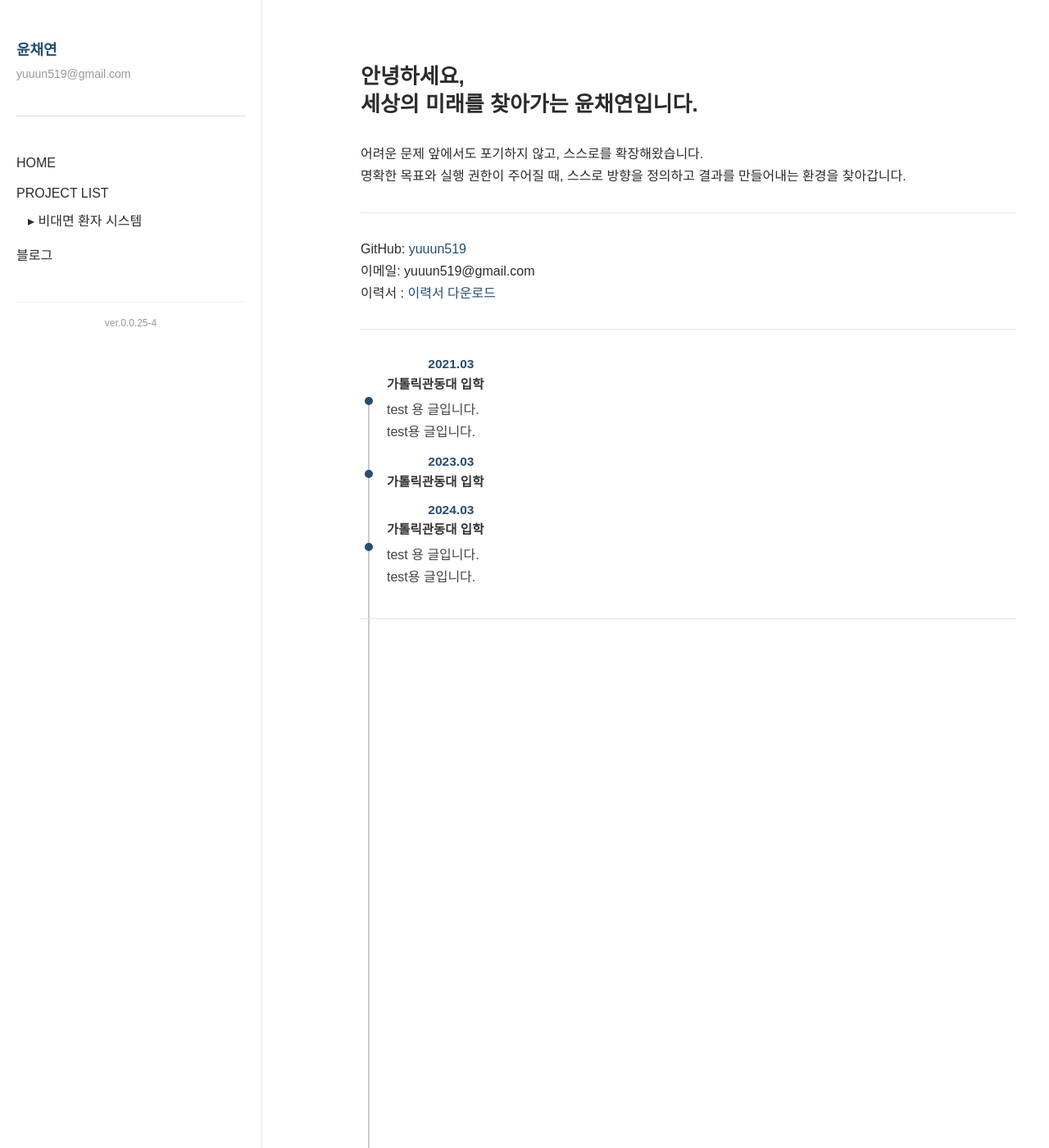
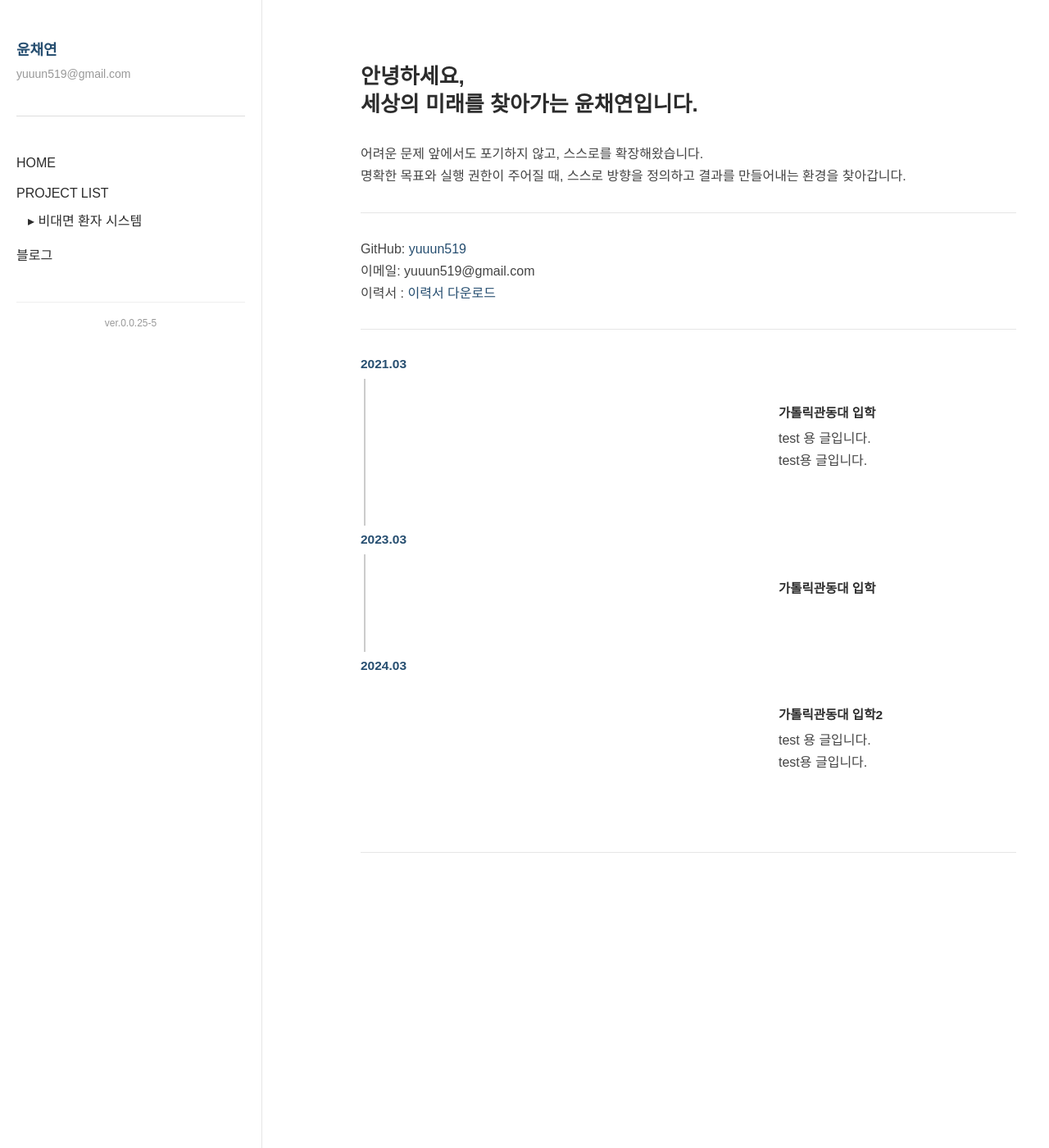
Before and after one commit to yuuun519/yuuun519.github.io, a Jekyll site: the page built from index.md, in a window 1280 px wide and 1400 px high. Shown: the whole window at 82% size. Built offline with Jekyll 4.4.1, drawn with Linux system fonts in a browser that asks for light colours; some web fonts are replaced.

Commit message:
ver 0.0.25-5

```diff
--- a/_layouts/default.html
+++ b/_layouts/default.html
@@ -44,7 +44,7 @@
 
 <!-- sidebar-footer/ver -->
 <div class="sidebar-footer">
-  ver.0.0.25-4
+  ver.0.0.25-5
 </div>
     </aside>
 
--- a/assets/style.css
+++ b/assets/style.css
@@ -120,76 +120,56 @@ p {
 }
 
 /* timeline*/
+.timeline {
+  list-style: none;
+  margin: 0;
+  padding: 0;
+  position: relative;
+}
+
 .timeline li {
-  display: flex;
-  align-items: center; /* 변경: 선 기준으로 항목 수직 정렬 */
   position: relative;
-  margin-bottom: 32px; /* 간격 조정 */
+  padding-left: 20px;
+  margin-bottom: 40px;
+}
+
+.timeline li:not(:last-child)::after {
+  content: '';
+  position: absolute;
+  top: 30px; /* 선 시작점: 첫줄 아래 */
+  left: 4px;  /* 선 위치 (살짝 우측으로) */
+  width: 2px;
+  height: calc(100% - 30px); /* 선 길이 */
+  background: #ccc;
 }
 
 .item {
   display: flex;
-  align-items: center; /* 날짜, 선, 텍스트 정렬 */
-  position: relative;
-}
-
-.marker {
-  position: relative;
-  width: 20px;
-  min-width: 20px; /* 고정 넓이로 밀리지 않게 함 */
-  display: flex;
-  justify-content: center;
-}
-
-.marker::before {
-  content: '';
-  width: 10px;
-  height: 10px;
-  background-color: #264e70;
-  border-radius: 50%;
-  position: absolute;
-  top: 50%;
-  transform: translate(-50%, -50%);
-  left: 50%;
-}
-
-.marker::after {
-  content: '';
-  position: absolute;
-  top: 50%;
-  transform: translateX(-50%);
-  left: 50%;
-  width: 2px;
-  height: 1000px; /* 충분히 길게 설정해서 자연스럽게 이어지게 */
-  background-color: #ccc;
-  z-index: -1;
-}
-
-.info {
-  margin-left: 12px;
+  align-items: flex-start;
 }
 
 .date {
   font-weight: bold;
   color: #264e70;
-  min-width: 60px; /* 날짜 크기 균일하게 */
-  text-align: right;
-  margin-right: 12px;
+  min-width: 70px;
+}
+
+.content {
+  margin-left: 10px;
 }
 
 .title {
   font-weight: bold;
   margin-bottom: 4px;
-  color: #333;
+  color: #2c2c2c;
 }
 
-.info p {
+.content p {
   margin: 0;
   font-size: 14px;
   color: #444;
   line-height: 1.6;
 }
-
 
 .content {
   margin-left: 400px;
--- a/index.md
+++ b/index.md
@@ -20,9 +20,8 @@ GitHub: [yuuun519](https://github.com/yuuun519)
 <ul class="timeline">
   <li>
     <div class="item">
-      <div class="marker"></div>
-      <div class="info">
-        <div class="date">2021.03</div>
+      <div class="date">2021.03</div>
+      <div class="content">
         <div class="title">가톨릭관동대 입학</div>
         <p>test 용 글입니다.<br>test용 글입니다.</p>
       </div>
@@ -30,25 +29,22 @@ GitHub: [yuuun519](https://github.com/yuuun519)
   </li>
   <li>
     <div class="item">
-      <div class="marker"></div>
-      <div class="info">
-        <div class="date">2023.03</div>
+      <div class="date">2023.03</div>
+      <div class="content">
         <div class="title">가톨릭관동대 입학</div>
       </div>
     </div>
   </li>
 <li>
     <div class="item">
-      <div class="marker"></div>
-      <div class="info">
-        <div class="date">2024.03</div>
-        <div class="title">가톨릭관동대 입학</div>
+      <div class="date">2024.03</div>
+      <div class="content">
+        <div class="title">가톨릭관동대 입학2</div>
         <p>test 용 글입니다.<br>test용 글입니다.</p>
       </div>
     </div>
   </li>
 
-
 </ul>
 
 
```
